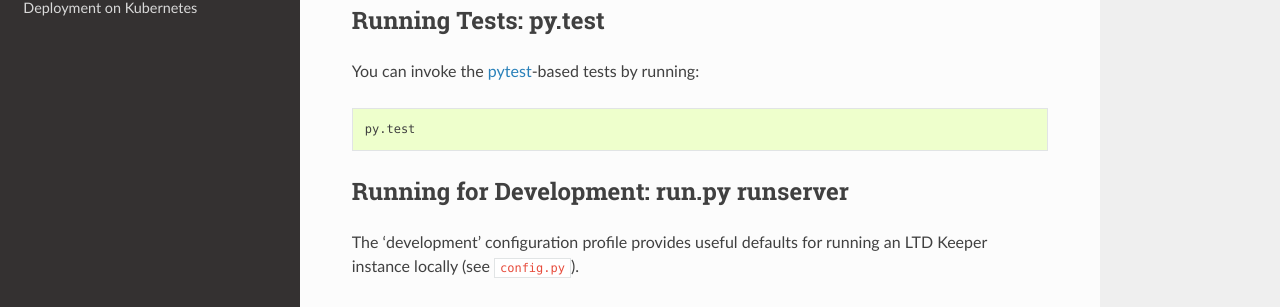
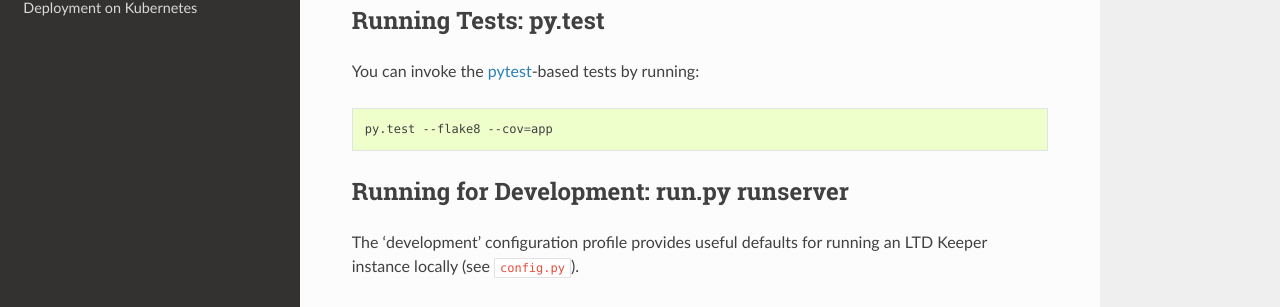
Before and after one commit to lsst-sqre/ltd-keeper, a Sphinx documentation site: the page built from docs/install.rst, in a window 1280 px wide and 1249 px high. Shown: the part 591-898 px from the top of the window. Built offline with Sphinx 7.4.7 and the Read the Docs theme 2.0.0, drawn with Linux system fonts in a browser that asks for light colours.

Commit message:
Add pytest-cov and pytest-flake8 plugins
- Added docs to test with cov and flake8 plugins
- Travis uses cov and flake8 plugins. Note that only flake8 will
  generate errors; cov will just print results to the log.

```diff
--- a/docs/install.rst
+++ b/docs/install.rst
@@ -30,7 +30,7 @@ You can invoke the `pytest <http://pytest.org/latest/>`_-based tests by running:
 
 .. code-block:: bash
 
-   py.test
+   py.test --flake8 --cov=app
 
 Running for Development: run.py runserver
 =========================================
--- a/requirements.txt
+++ b/requirements.txt
@@ -5,8 +5,10 @@ Flask-HTTPAuth==2.2.1
 Flask-Script==2.0.5
 python-dateutil==2.4.2
 boto3==1.2.3
+requests==2.9.1
 pytest==2.8.7
-requests==2.9.1
+pytest-cov==2.2.1
+pytest-flake8==0.2
 Sphinx==1.3.5
 sphinx-rtd-theme==0.1.9
 numpydoc==0.5
```
Also changed, not shown: .travis.yml.
